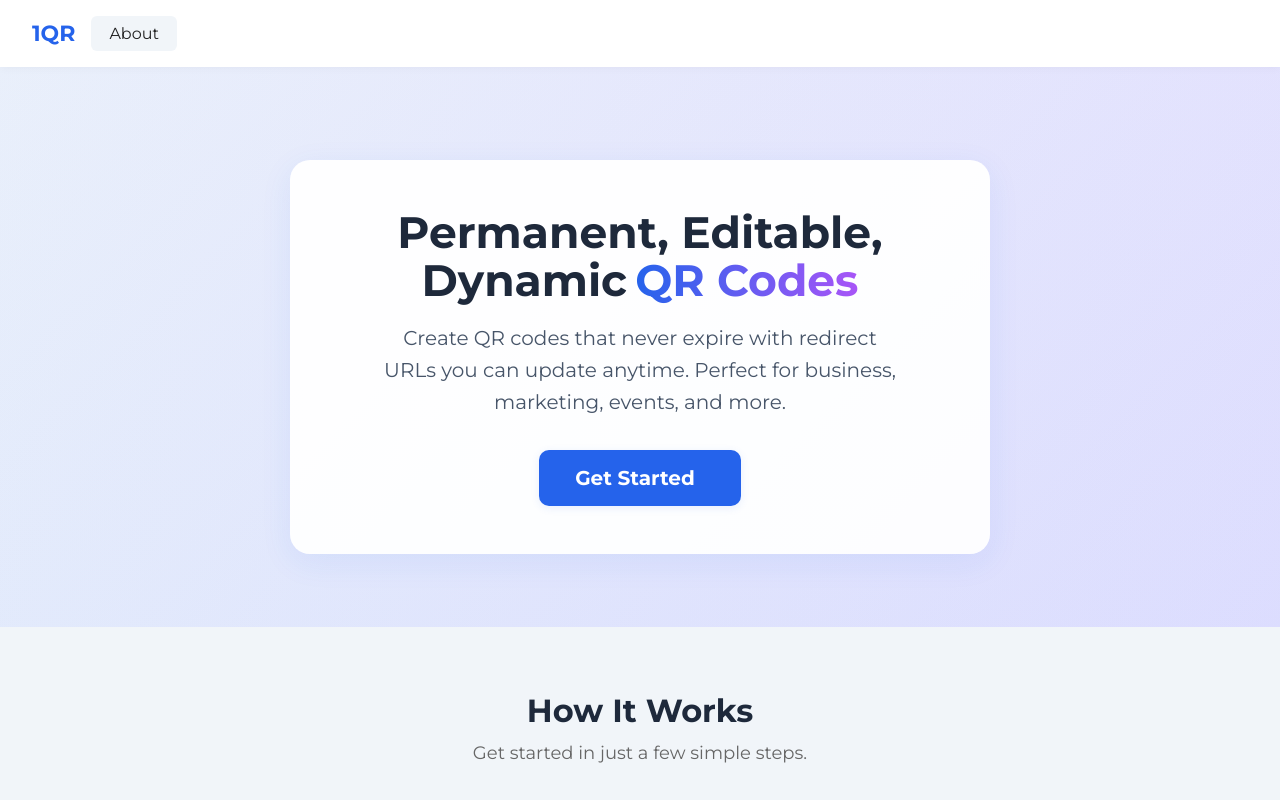
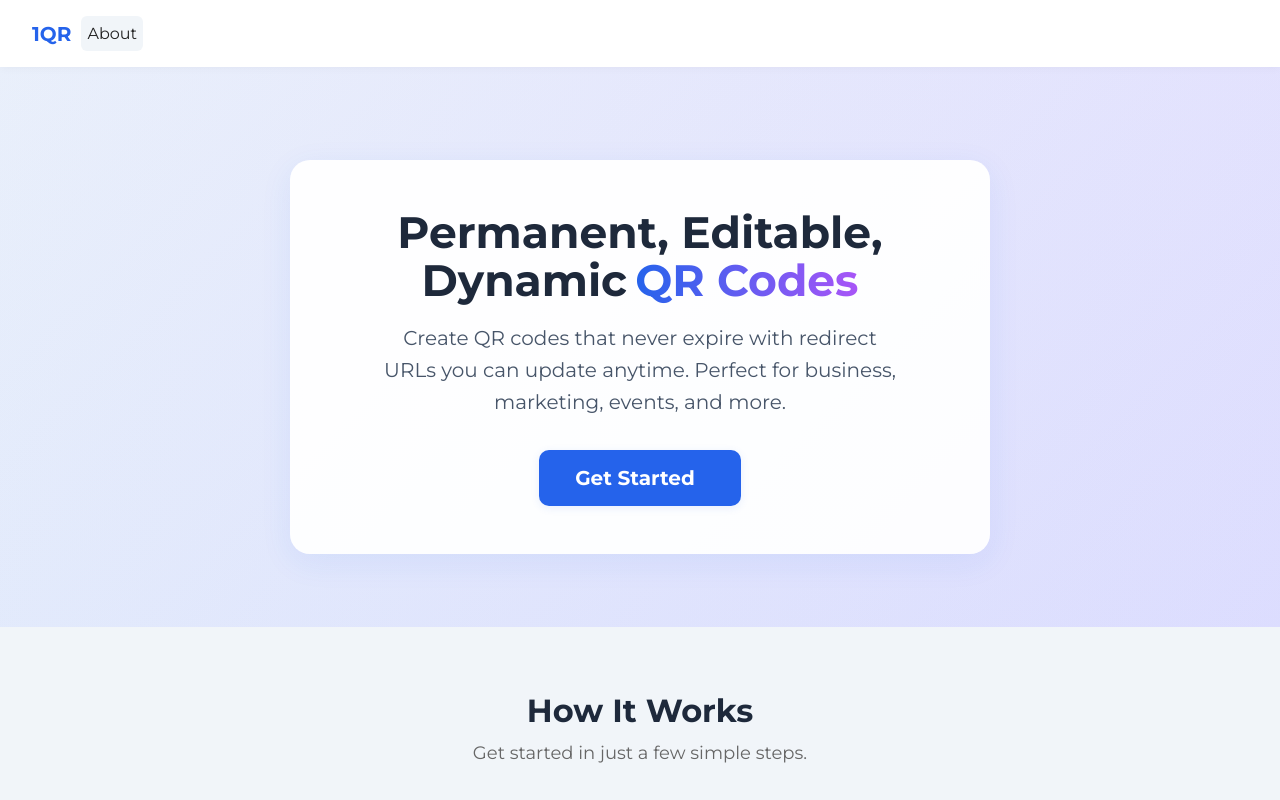
Before and after one commit to mulhaqdigital/1qr, a Next.js app: page / in a window 1280 px wide. Shown: the top 800 px of the page. Built offline with nearby package versions, Linux system fonts and the light colour scheme; no server answers.

Commit message:
navigation dashboard button improvement

```diff
--- a/components/NavBar.tsx
+++ b/components/NavBar.tsx
@@ -21,20 +21,20 @@ export default function NavBar() {
       zIndex: 50
     }}>
       {/* Left side: Logo and About */}
-      <div style={{ display: "flex", alignItems: "center", gap: 16 }}>
-        <Link href="/" style={{ fontWeight: 800, fontSize: 22, color: "#2563eb", textDecoration: "none" }}>
+      <div style={{ display: "flex", alignItems: "center", gap: 10 }}>
+        <Link href="/" style={{ fontWeight: 800, fontSize: 20, color: "#2563eb", textDecoration: "none" }}>
           1QR
         </Link>
-        <Link href="/about" style={{ padding: "8px 18px", borderRadius: 6, color: "#222", textDecoration: "none", fontWeight: 500, background: "#f1f5f9" }}>
+        <Link href="/about" style={{ padding: "8px 6px", borderRadius: 6, color: "#222", textDecoration: "none", fontWeight: 500, background: "#f1f5f9" }}>
           About
         </Link>
       </div>
 
       {/* Right side: Dashboard and Logout (only when logged in) */}
-      <div style={{ display: "flex", gap: 16 }}>
+      <div style={{ display: "flex", gap: 6 }}>
         {user && (
           <>
-            <Link href="/dashboard" style={{ padding: "8px 18px", borderRadius: 6, color: "#222", textDecoration: "none", fontWeight: 500, background: "#f1f5f9" }}>
+            <Link href="/dashboard" style={{ padding: "8px 6px", borderRadius: 6, color: "#222", textDecoration: "none", fontWeight: 500, background: "#f1f5f9" }}>
               Dashboard
             </Link>
             <button
@@ -42,7 +42,16 @@ export default function NavBar() {
                 await logout();
                 router.push("/login");
               }}
-              style={{ padding: "8px 18px", borderRadius: 6, color: "#fff", background: "#ef4444", border: "none", fontWeight: 500, cursor: "pointer" }}
+              style={{
+                padding: "8px 8px",
+                borderRadius: 6,
+                color: "#fff",
+                background: "#ef4444",
+                border: "none",
+                fontWeight: 500,
+                cursor: "pointer",
+                whiteSpace: "nowrap"
+              }}
             >
               Log out
             </button>
```
